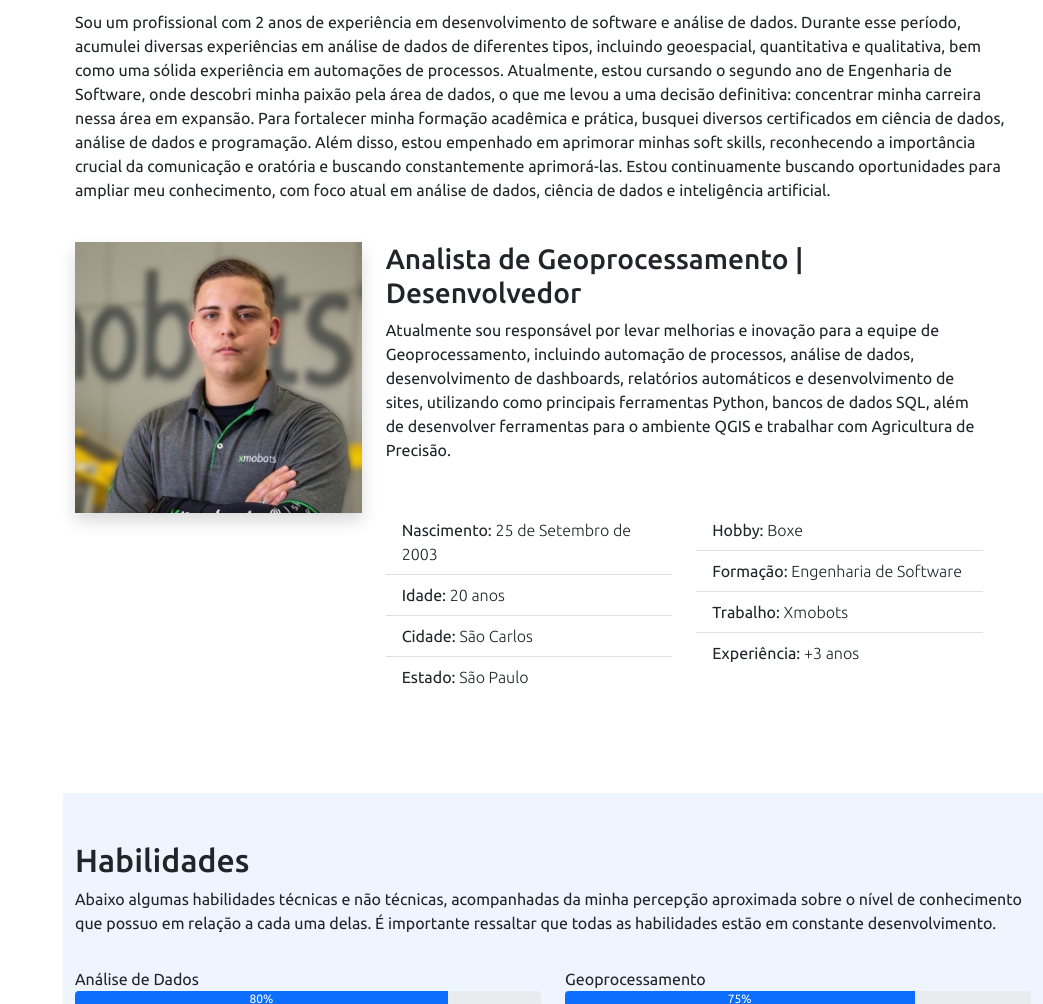
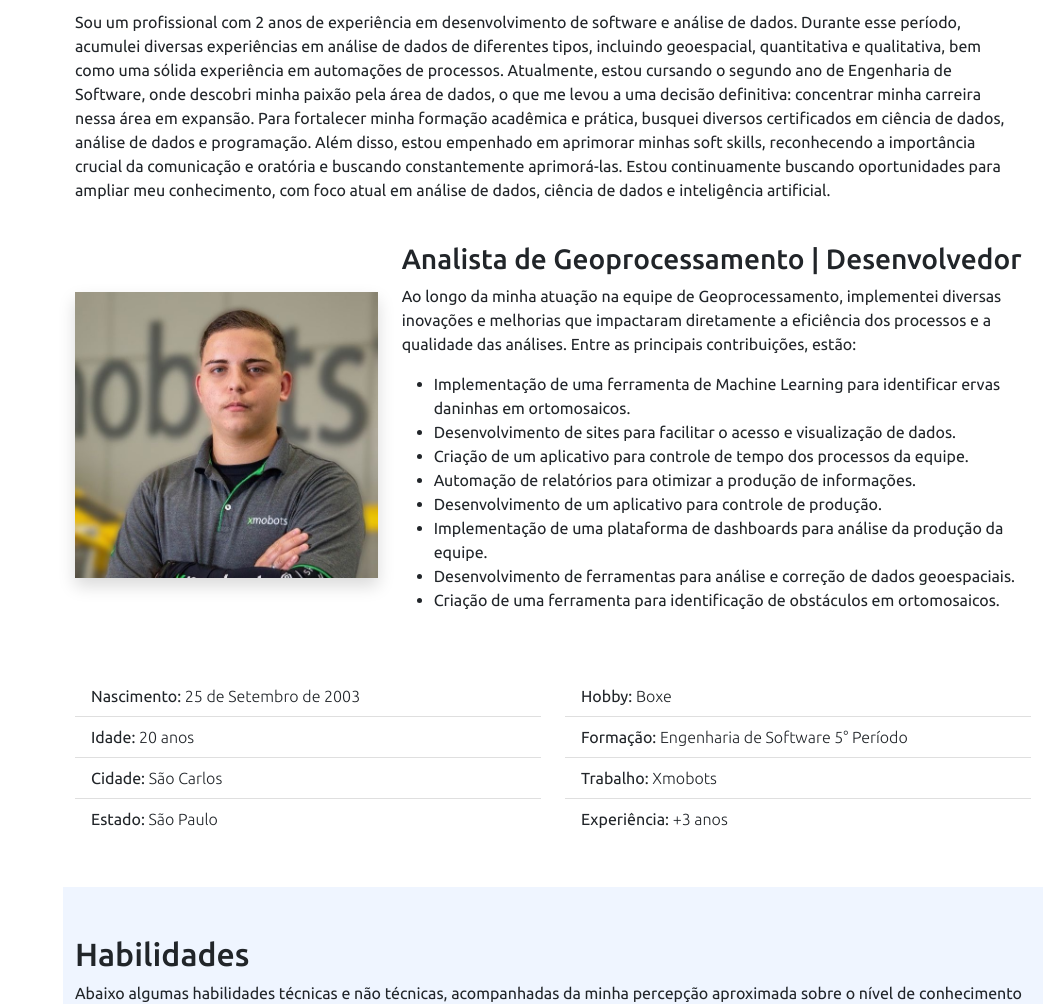
Before and after one commit to DevTheo25/Portfolio, a Flask app: page / in a window 1280 px wide. Shown: the part 900-1904 px from the top of the page, without its empty margins (237-1280 px from the left). Run offline with Flask 2, Linux system fonts and the light colour scheme; some libraries are stand-ins or nearby versions.

Commit message:
Novo Projeto Planta

```diff
--- a/templates/index.html
+++ b/templates/index.html
@@ -2,12 +2,14 @@
 <html lang="pt-br">
 <head>
     <meta charset="UTF-8">
+
     <meta name="viewport" content="width=device-width, initial-scale=1.0">
     <link rel="stylesheet" href="../static/bootstrap/css/bootstrap.css">
     <link rel="stylesheet" href="../static/style.css">
-    <link rel="icon" type="image/png" href="../static/img/">
     <link rel="stylesheet" href="https://cdn.jsdelivr.net/npm/bootstrap-icons@1.11.3/font/bootstrap-icons.min.css">
-    <title>Portifolio - Daniel Silva</title>
+    <link rel="icon" href="static/img/ico_nav.png" type="image/png">
+
+    <title>Portfólio - Daniel Silva</title>
 
 </head>
 
@@ -93,32 +95,41 @@
 
         </section>
 
-        <section class="container mt-5"  id="sobre">
-
+        <section class="container mt-5" id="sobre">
             <div class="row w-100">
-
                 <div class="col-md-12" data-anime="down">
                     <h2 class="pt-3">Sobre</h2>
                     <p>Sou um profissional com 2 anos de experiência em desenvolvimento de software e análise de dados. Durante esse período, acumulei diversas experiências em análise de dados de diferentes tipos, incluindo geoespacial, quantitativa e qualitativa, bem como uma sólida experiência em automações de processos.
-
                         Atualmente, estou cursando o segundo ano de Engenharia de Software, onde descobri minha paixão pela área de dados, o que me levou a uma decisão definitiva: concentrar minha carreira nessa área em expansão. Para fortalecer minha formação acadêmica e prática, busquei diversos certificados em ciência de dados, análise de dados e programação.
-
-                        Além disso, estou empenhado em aprimorar minhas soft skills, reconhecendo a importância crucial da comunicação e oratória e buscando constantemente aprimorá-las. Estou continuamente buscando oportunidades para ampliar meu conhecimento, com foco atual em análise de dados, ciência de dados e inteligência artificial.</p>
+                        Além disso, estou empenhado em aprimorar minhas soft skills, reconhecendo a importância crucial da comunicação e oratória e buscando constantemente aprimorá-las. Estou continuamente buscando oportunidades para ampliar meu conhecimento, com foco atual em análise de dados, ciência de dados e inteligência artificial.
+                    </p>
+                </div>
             </div>
 
-                <div class="row mt-4">
+            <div class="row mt-4 align-items-center">
                 <div class="col-md-4">
                     <img class="img-fluid shadow" src="../static/img/Foto_sobre.jpeg" alt="Foto-sobre" data-anime="left">
                 </div>
 
                 <div class="col-md-8" data-anime="right">
-
                     <h3>Analista de Geoprocessamento | Desenvolvedor</h3>
-                        <p>Atualmente sou responsável por levar melhorias e inovação para a equipe de Geoprocessamento, incluindo automação de processos, análise de dados, desenvolvimento de dashboards, relatórios automáticos e desenvolvimento de sites, utilizando como principais ferramentas Python, bancos de dados SQL, além de desenvolver ferramentas para o ambiente QGIS e trabalhar com Agricultura de Precisão.</p>
-
+                    <p>
+                        Ao longo da minha atuação na equipe de Geoprocessamento, implementei diversas inovações e melhorias que impactaram diretamente a eficiência dos processos e a qualidade das análises. Entre as principais contribuições, estão:
+                    </p>
+                    <ul>
+                        <li>Implementação de uma ferramenta de Machine Learning para identificar ervas daninhas em ortomosaicos.</li>
+                        <li>Desenvolvimento de sites para facilitar o acesso e visualização de dados.</li>
+                        <li>Criação de um aplicativo para controle de tempo dos processos da equipe.</li>
+                        <li>Automação de relatórios para otimizar a produção de informações.</li>
+                        <li>Desenvolvimento de um aplicativo para controle de produção.</li>
+                        <li>Implementação de uma plataforma de dashboards para análise da produção da equipe.</li>
+                        <li>Desenvolvimento de ferramentas para análise e correção de dados geoespaciais.</li>
+                        <li>Criação de uma ferramenta para identificação de obstáculos em ortomosaicos.</li>
+                    </ul>
+                </div>
+            </div>
 
             <div class="row mt-5 mb-5">
-
                 <div class="col-md-6">
                     <ul class="list-group list-group-flush fs-6">
                         <li class="list-group-item">
@@ -134,7 +145,6 @@
                             Estado: <span class="fw-lighter">São Paulo</span>
                         </li>
                     </ul>
-
                 </div>
 
                 <div class="col-md-6">
@@ -143,7 +153,7 @@
                             Hobby: <span class="fw-lighter">Boxe </span>
                         </li>
                         <li class="list-group-item">
-                                        Formação: <span class="fw-lighter">Engenharia de Software</span>
+                            Formação: <span class="fw-lighter">Engenharia de Software 5° Período</span>
                         </li>
                         <li class="list-group-item">
                             Trabalho: <span class="fw-lighter">Xmobots</span>
@@ -153,25 +163,7 @@
                         </li>
                     </ul>
                 </div>
-
             </div>
-
-
-
-
-
-                    </div>
-
-
-                </div>
-
-            </div>
-
-
-
-
-
-
         </section>
 
         <section class="mt-5 section-bg" id="habilidades">
@@ -356,12 +348,69 @@
 
                         <div class="carousel-item active" data-bs-interval="10000">
                             <div class="row row-cols-1 row-cols-md-3 g-4">
+
+                                <div class="col">
+                                    <div class="card" style="height: 500px;">
+                                        <img src="../static/img/titanic.webp" class="card-img-top zoom-img"
+                                            alt="Portfólio Responsivo">
+                                        <div class="card-body">
+                                            <h5 class="card-title">Análise Titanic</h5>
+                                            <p class="card-text">
+                                                Neste projeto, foi realizada uma análise de dados sobre o naufrágio do Titanic, utilizando técnicas de aprendizado de máquina e análise estatística. O objetivo é desenvolver um modelo preciso para prever a sobrevivência dos passageiros.</p>
+                                            <div class="d-flex justify-content-center">
+                                                <a href="https://github.com/DevTheo25/Titanic_ML"
+                                                    target='_blank' class="btn btn-outline-dark me-3"><i
+                                                        class="bi bi-github"></i></a>
+                                            </div>
+                                        </div>
+                                    </div>
+                                </div>
+                                <div class="col">
+                                    <div class="card" style="height: 500px;">
+                                        <img src="../static/img/fraude.jpeg"
+                                            height="230px">
+                                        <div class="card-body">
+                                            <h5 class="card-title">Análise de Fraude</h5>
+                                            <p class="card-text">
+                                                Este projeto tem como objetivo principal desenvolver um modelo de machine learning capaz de prever possíveis fraudes em empréstimos financeiros.</p>
+                                            <div class="d-flex justify-content-center">
+                                                <a href="https://github.com/DevTheo25/Analise-de-Fraude?tab=readme-ov-file"
+                                                    target='_blank' class="btn btn-outline-dark me-3"><i
+                                                        class="bi bi-github"></i></a>
+                                            </div>
+                                        </div>
+                                    </div>
+                                </div>
+
+                                <div class="col">
+                                    <div class="card" style="height: 500px;">
+                                        <img src="../static/img/plantas.png"
+                                            height="230px">
+                                        <div class="card-body">
+                                            <h5 class="card-title">Classificação de doenças em plantas com CNNs</h5>
+                                            <p class="card-text">
+                                                O objetivo principal deste projeto é desenvolver um modelo de rede neural que seja capaz de classificar imagens de folhas em diferentes categorias, como "saudável" ou "infectada por alguma doença".</p>
+                                            <div class="d-flex justify-content-center">
+                                                <a href="https://github.com/DevTheo25/PlantHealth_AI"
+                                                    target='_blank' class="btn btn-outline-dark me-3"><i
+                                                        class="bi bi-github"></i></a>
+                                            </div>
+                                        </div>
+                                    </div>
+                                </div>
+
+                            </div>
+                        </div>
+
+
+                        <div class="carousel-item" data-bs-interval="10000">
+                            <div class="row row-cols-1 row-cols-md-3 g-4">
                                 <div class="col">
                                     <div class="card" style="height: 500px;">
                                         <img src="../static/img/portfolio_img.png" class="card-img-top zoom-img"
                                             alt="Portfólio Responsivo">
                                         <div class="card-body">
-                                            <h5 class="card-title">Software: Portfólio</h5>
+                                            <h5 class="card-title">Portfólio</h5>
                                             <p class="card-text">Este projeto é um portfólio pessoal desenvolvido com o intuito de apresentar meu trabalho, experiências, habilidades e projetos. Utiliza HTML, CSS, Bootstrap, JavaScript e Python.</p>
                                             <div class="d-flex justify-content-center">
                                                 <a href="https://github.com/DevTheo25/Portfolio"
@@ -377,7 +426,7 @@
                                         <img src="../static/img/xpresso_img.png" class="card-img-top zoom-img"
                                             alt="Xpresso">
                                         <div class="card-body">
-                                            <h5 class="card-title">Software: Xpresso</h5>
+                                            <h5 class="card-title">Xpresso</h5>
                                             <p class="card-text">Um aplicativo desenvolvido inteiramente em Python para a controle e administração de uma Cafeteria. Utiliza bancos de dados SQL para armazenar e gerenciar informações essenciais do negócio.</p>
                                             <div class="d-flex justify-content-center">
                                                 <a href="https://github.com/DevTheo25/App_Xpresso?tab=readme-ov-file"
@@ -394,7 +443,7 @@
                                         <img src="../static/img/bills_controls_img.png" class="card-img-top zoom-img"
                                             alt="Xpresso">
                                         <div class="card-body">
-                                            <h5 class="card-title">Software: Bills Control</h5>
+                                            <h5 class="card-title">Bills Control</h5>
                                             <p class="card-text">Um aplicativo para gerenciamento de contas, com a possibilidade de salvar informações de cartões. Foi desenvolvido inteiramente em Python, utilizando banco de dados SQL e o framework "Flet".</p>
                                             <div class="d-flex justify-content-center">
                                                 <a href="https://github.com/DevTheo25/Bills_control"
@@ -410,44 +459,6 @@
                                     </div>
                                 </div>
 
-                            </div>
-                        </div>
-
-                        <div class="carousel-item" data-bs-interval="10000">
-                            <div class="row row-cols-1 row-cols-md-3 g-4">
-
-                                <div class="col">
-                                    <div class="card" style="height: 500px;">
-                                        <img src="../static/img/titanic.webp" class="card-img-top zoom-img"
-                                            alt="Portfólio Responsivo">
-                                        <div class="card-body">
-                                            <h5 class="card-title">Machine Learning: Titanic</h5>
-                                            <p class="card-text">
-                                                Neste projeto, foi realizada uma análise de dados sobre o naufrágio do Titanic, utilizando técnicas de aprendizado de máquina e análise estatística. O objetivo é desenvolver um modelo preciso para prever a sobrevivência dos passageiros.</p>
-                                            <div class="d-flex justify-content-center">
-                                                <a href="https://github.com/DevTheo25/Titanic_ML"
-                                                    target='_blank' class="btn btn-outline-dark me-3"><i
-                                                        class="bi bi-github"></i></a>
-                                            </div>
-                                        </div>
-                                    </div>
-                                </div>
-                                <div class="col">
-                                    <div class="card" style="height: 500px;">
-                                        <img src="../static/img/fraude.jpeg"
-                                            height="230px">
-                                        <div class="card-body">
-                                            <h5 class="card-title">Machine Learning: Análise de Fraude</h5>
-                                            <p class="card-text">
-                                                Este projeto tem como objetivo principal desenvolver um modelo de machine learning capaz de prever possíveis fraudes em empréstimos financeiros.</p>
-                                            <div class="d-flex justify-content-center">
-                                                <a href="https://github.com/DevTheo25/Analise-de-Fraude?tab=readme-ov-file"
-                                                    target='_blank' class="btn btn-outline-dark me-3"><i
-                                                        class="bi bi-github"></i></a>
-                                            </div>
-                                        </div>
-                                    </div>
-                                </div>
                             </div>
                         </div>
 
@@ -543,6 +554,5 @@
     <script src="../static/script.js"></script>
 
 
-
 </body>
 </html>
```
Also changed, not shown: static/img/ico_nav.png (added), static/img/plantas.png (added). Lines whose indentation alone changed are shown as unchanged.
